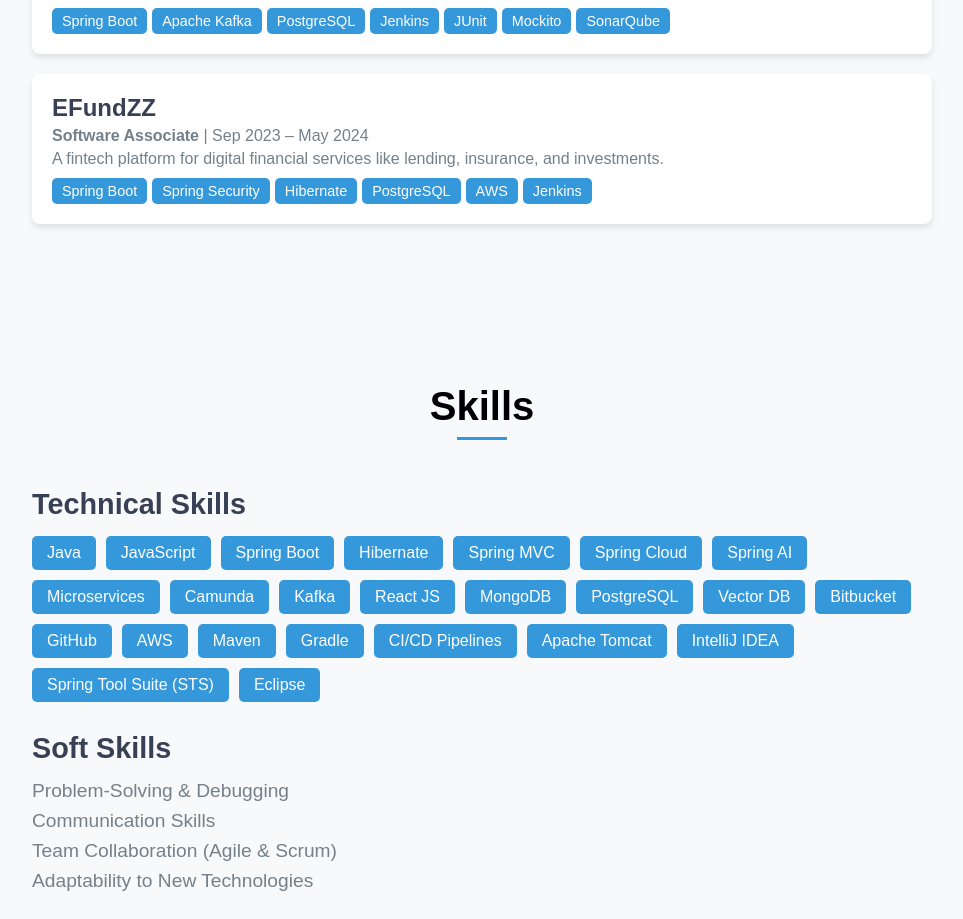
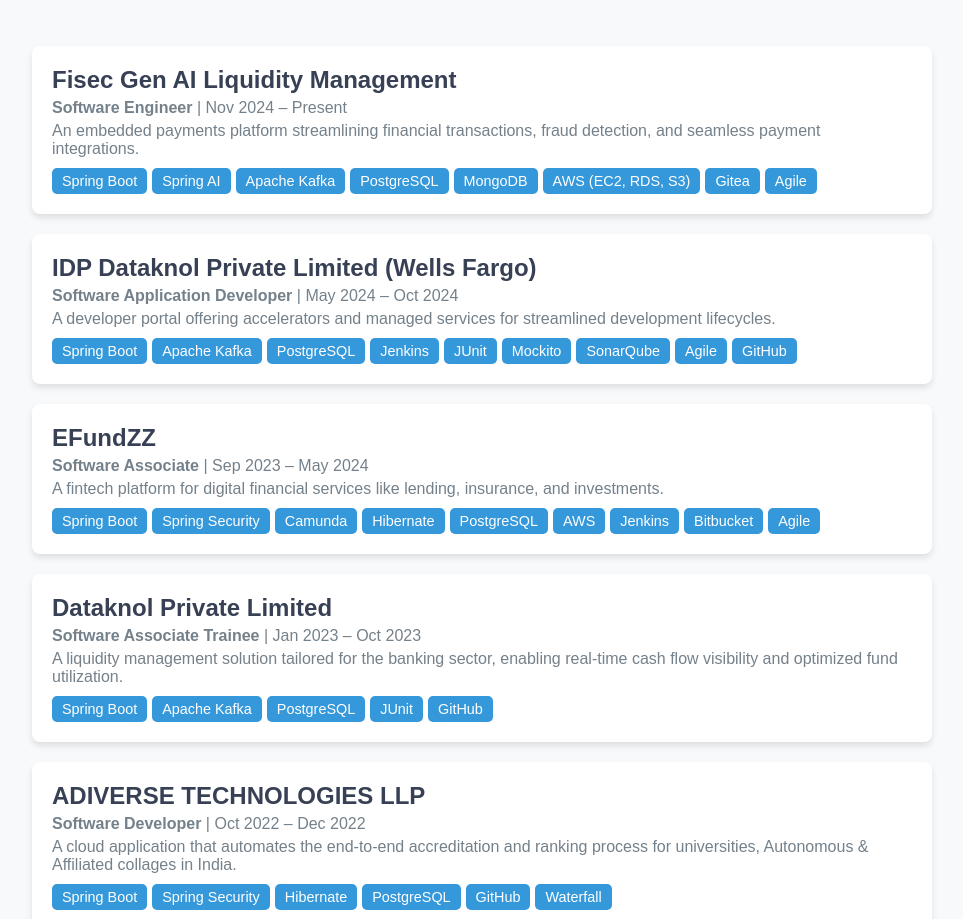
Before and after one commit to Mandapaka-kiran/portfolio.kiran, a React (Create React App) app: page / in a window 1280 px wide. Shown: the part 2913-3832 px from the top of the page, without its empty margins (158-1121 px from the left). Built offline with nearby package versions, Linux system fonts and the light colour scheme.

Commit message:
modifications projects

```diff
--- a/src/components/Experience.js
+++ b/src/components/Experience.js
@@ -5,9 +5,16 @@
   {
     date: "Nov 2024 – Present",
     company: "FSG IT SOLUTIONS PRIVATE LIMITED",
+    role: "Software Engineer",
+    description:
+      "Developed and maintained Spring Boot microservices for payment processing, integrated banking APIs, and optimized real-time transactions using Apache Kafka.",
+  },
+  {
+    date: "May 2024 – Oct 2024",
+    company: "Dataknol Private Limited(Wells Fargo)",
     role: "Software Application Developer",
     description:
-      "Developed and maintained Spring Boot microservices for payment processing, integrated banking APIs, and optimized real-time transactions using Apache Kafka.",
+      "A developer portal offering accelerators and managed services for streamlined development lifecycles.",
   },
   {
     date: "Sep 2023 – May 2024",
@@ -17,11 +24,18 @@
       "Built financial services applications, integrated payment gateways, and designed scalable APIs using Spring Boot and PostgreSQL.",
   },
   {
-    date: "Jan 2023 – Nov 2024",
+    date: "Jan 2023 – Oct 2024",
     company: "Dataknol Private Limited",
     role: "Software Associate",
     description:
-      "Worked on event-driven architecture with Kafka, PostgreSQL, and microservices, enhancing developer services with CI/CD automation.",
+      "A liquidity management solution tailored for the banking sector, enabling real-time cash flow visibility and optimized fund utilization.",
+  },
+  {
+    date: "Oct 2022 – Dec 2022",
+    company: "ADIVERSE TECHNOLOGIES LLP",
+    role: "Software Developer",
+    description:
+      "A cloud application that automates the end-to-end accreditation and ranking process for universities, Autonomous & Affiliated collages in India.",
   },
 ];
 
--- a/src/components/Home.js
+++ b/src/components/Home.js
@@ -8,7 +8,7 @@
       <div className="home-content">
         <h1 className="lead-content">Hi, I'm Kiran Mandapaka</h1>
         <p className="lead-content-h2">Java Developer | React Enthusiast | Problem Solver</p>
-        <a href="https://drive.google.com/file/d/17Cikl_KTUEZL7QuU6MVa2N3t7olQiNXL/view?usp=drivesdk" className="btn">Download Resume</a>
+        <a href="https://drive.google.com/file/d/1WVtBqv_F6gfQIST6LJh9fxA5A3dICEup/view?usp=drive_link" className="btn">Download Resume</a>
       </div>
       </div>
     </div>
--- a/src/components/Project.js
+++ b/src/components/Project.js
@@ -4,19 +4,19 @@
 const projectsData = [
   {
     title: "Fisec Gen AI Liquidity Management",
-    role: "Software Application Developer",
+    role: "Software Engineer",
     duration: "Nov 2024 – Present",
     description:
       "An embedded payments platform streamlining financial transactions, fraud detection, and seamless payment integrations.",
-    technologies: ["Spring Boot", "Spring AI", "Apache Kafka", "PostgreSQL", "MongoDB", "AWS (EC2, RDS, S3)", "GitHub"],
+    technologies: ["Spring Boot", "Spring AI", "Apache Kafka", "PostgreSQL", "MongoDB", "AWS (EC2, RDS, S3)", "Gitea", "Agile"],
   },
   {
-    title: "IDP (Wells Fargo)",
+    title: "IDP Dataknol Private Limited (Wells Fargo)",
     role: "Software Application Developer",
-    duration: "Jan 2023 – Nov 2024",
+    duration: "May 2024 – Oct 2024",
     description:
       "A developer portal offering accelerators and managed services for streamlined development lifecycles.",
-    technologies: ["Spring Boot", "Apache Kafka", "PostgreSQL", "Jenkins", "JUnit", "Mockito", "SonarQube"],
+    technologies: ["Spring Boot", "Apache Kafka", "PostgreSQL", "Jenkins", "JUnit", "Mockito", "SonarQube","Agile", "GitHub"],
   },
   {
     title: "EFundZZ",
@@ -24,7 +24,23 @@
     duration: "Sep 2023 – May 2024",
     description:
       "A fintech platform for digital financial services like lending, insurance, and investments.",
-    technologies: ["Spring Boot", "Spring Security", "Hibernate", "PostgreSQL", "AWS", "Jenkins"],
+    technologies: ["Spring Boot", "Spring Security", "Camunda", "Hibernate", "PostgreSQL", "AWS", "Jenkins", "Bitbucket" , "Agile"],
+  },
+  {
+    title: "Dataknol Private Limited",
+    role: "Software Associate Trainee",
+    duration: "Jan 2023 – Oct 2023",
+    description:
+      "A liquidity management solution tailored for the banking sector, enabling real-time cash flow visibility and optimized fund utilization.",
+    technologies: ["Spring Boot", "Apache Kafka", "PostgreSQL", "JUnit", "GitHub"],
+  },
+  {
+    title: "ADIVERSE TECHNOLOGIES LLP ",
+    role: "Software Developer",
+    duration: "Oct 2022 – Dec 2022",
+    description:
+      "A cloud application that automates the end-to-end accreditation and ranking process for universities, Autonomous & Affiliated collages in India.",
+    technologies: ["Spring Boot", "Spring Security", "Hibernate", "PostgreSQL", "GitHub", "Waterfall"],
   },
 ];
 
```
